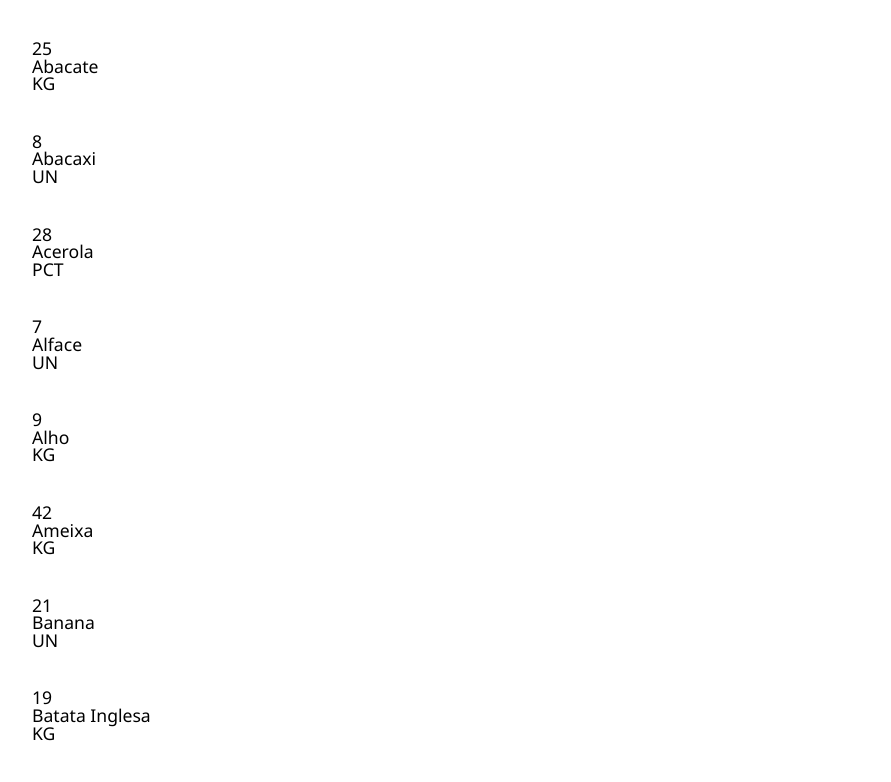
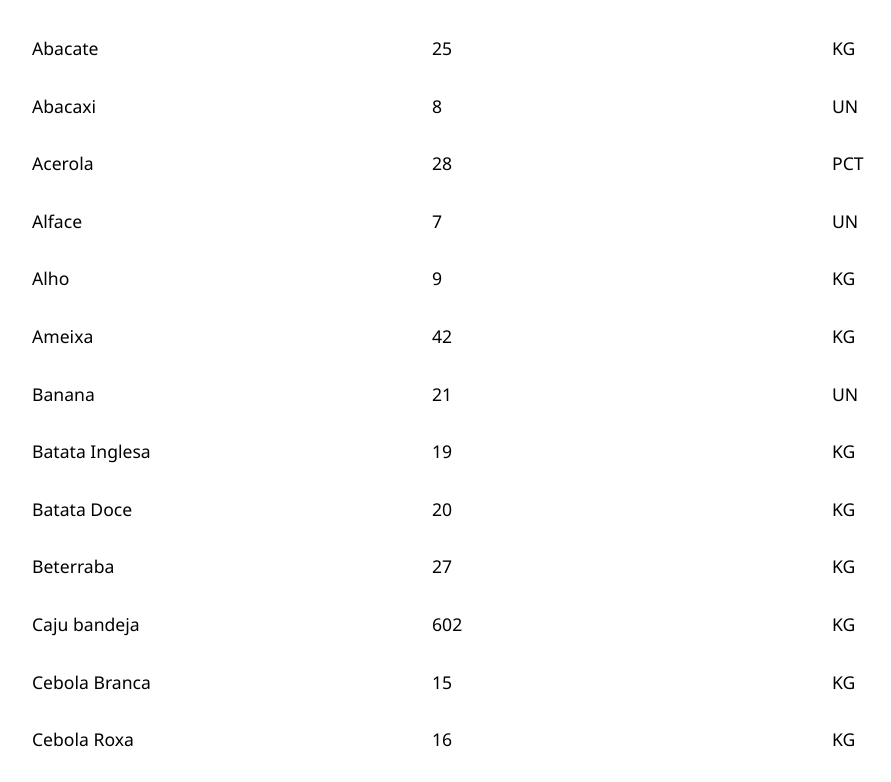
Before and after one commit to O-Antigo-28/ACBcodes, a React (Vite) app: page / in a window 1280 px wide. Shown: the top 782 px of the page, without its empty margins (8-899 px from the left). Built offline with nearby package versions, Linux system fonts and the light colour scheme.

Commit message:
adicionado estilos ao componente ItemProduct  por uma importação .css e modificado e esqueleto do componente trocando a ordem de exposição das propriedades do produto

```diff
--- /dev/null
+++ b/src/components/ItemProduct/ItemProduct.css
@@ -0,0 +1,3 @@
+.ItemProduct{
+
+}
--- a/src/components/ItemProduct/index.tsx
+++ b/src/components/ItemProduct/index.tsx
@@ -1,13 +1,14 @@
 import List from "../List"
 import Item from "../Item"
 import { IItemProduct } from "./IItemProduct"
+import "./ItemProduct.css"
 const ItemProduct : React.FC<IItemProduct> = ({barcode, name, measure}) => {
     return(
         <Item className="ItemProduct">
 
-            <List className="List HorizontalList">
-                <Item>{barcode}</Item>
+            <List style={{display: "grid", gridTemplateColumns: "1fr 1fr 1fr"}}>
                 <Item>{name}</Item>
+                <Item style={{fontWeight: 500}}>{barcode}</Item>
                 <Item>{measure}</Item>
             </List>
 
```
